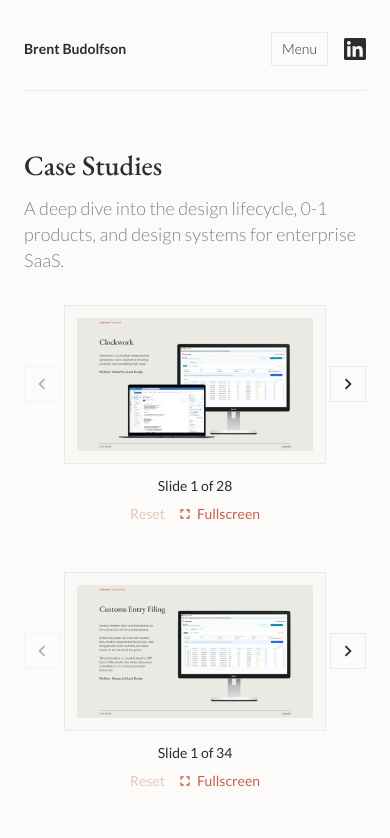
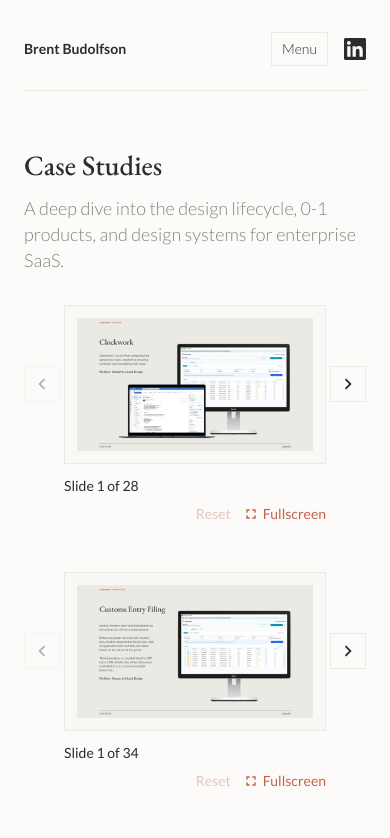
Before and after one commit to bbudolfson/Portfolio-Site, a Next.js app: page /case-study in a window 390 px wide. Shown: the top 838 px of the page. Built offline with nearby package versions, Linux system fonts and the light colour scheme.

Commit message:
Text Alignment

```diff
--- a/src/app/globals.css
+++ b/src/app/globals.css
@@ -104,16 +104,6 @@ h4 {
   display: flex;
   justify-content: flex-end;
   margin-top: var(--space-400);
-}
-
-.resumeDownloadLink {
-  font-size: var(--text-paragraph-medium-size);
-  text-decoration: underline;
-  text-underline-offset: 3px;
-}
-
-.resumeDownloadLink:hover {
-  opacity: 0.85;
 }
 
 .resumeViewer {
@@ -1525,13 +1515,14 @@ h4.projectsQuadHeading {
 }
 
 .caseStudyCarousel {
+  --case-study-nav-size: 44px;
   display: grid;
   gap: var(--space-300);
 }
 
 .caseStudyCarouselStage {
   display: grid;
-  grid-template-columns: auto minmax(0, 1fr) auto;
+  grid-template-columns: var(--case-study-nav-size) minmax(0, 1fr) var(--case-study-nav-size);
   align-items: center;
   column-gap: clamp(8px, 1.5vw, 16px);
 }
@@ -1584,17 +1575,26 @@ h4.projectsQuadHeading {
 }
 
 .caseStudyCarouselFooter {
+  display: grid;
+  grid-template-columns: var(--case-study-nav-size) minmax(0, 1fr) var(--case-study-nav-size);
+  column-gap: clamp(8px, 1.5vw, 16px);
+}
+
+.caseStudyCarouselFooterInset {
+  grid-column: 2;
   display: flex;
   flex-wrap: wrap;
   align-items: center;
-  justify-content: center;
+  justify-content: space-between;
   gap: var(--space-200) var(--space-400);
 }
 
 .caseStudyCarouselFooterActions {
   display: inline-flex;
   align-items: center;
+  justify-content: flex-end;
   gap: var(--space-300);
+  margin-left: auto;
 }
 
 .caseStudyCarouselTextBtn {
@@ -1708,12 +1708,25 @@ h4.projectsQuadHeading {
 }
 
 @media (max-width: 600px) {
+  .caseStudyCarousel {
+    --case-study-nav-size: 36px;
+  }
+
+  .caseStudyCarouselFooterInset {
+    flex-direction: column;
+    align-items: stretch;
+    gap: var(--space-200);
+  }
+
+  .caseStudyCarouselFooterActions {
+    justify-content: flex-end;
+  }
+
+  .caseStudyCarouselStage {
+    column-gap: var(--space-100);
+  }
+
   .caseStudyCarouselFooter {
-    flex-direction: column;
-    gap: var(--space-200);
-  }
-
-  .caseStudyCarouselStage {
     column-gap: var(--space-100);
   }
 
--- a/src/app/page.tsx
+++ b/src/app/page.tsx
@@ -14,7 +14,7 @@ const capabilities = [
   },
   {
     title: "Craft",
-    body: "Craft is what separates something that works from something people love. I care deeply about the interaction details — the flows, the states, the moments of friction that most teams deprioritize until they ship and hear about it from users. I care about the leading, the tracking, the rag. Sketching is thinking for me. I explore in low fidelity before committing, which means fewer wrong turns and more time on what matters.",
+    body: "Craft is what separates something that works from something people love. I care deeply about the interaction details: the flows, the states, and the moments of friction that most teams deprioritize until they ship and hear about it from users. I care about the leading, the tracking, the rag. Sketching is thinking for me. I explore in low fidelity before committing, which means fewer wrong turns and more time on what matters.",
     processPoints: [
       "Sketching is thinking",
       "Typography matters",
@@ -24,7 +24,7 @@ const capabilities = [
   },
   {
     title: "Systems",
-    body: "Design systems are living, and only useful if they're set up in a way that can be scaled and shared between design and development. I build the foundations — variables, tokens, components, rules — in a way that fits how people work, not just how it lives in the design software. The pace of AI requires structure to ensure consistency and polish as teams are empowered to move faster and autonomously.",
+    body: "Design systems are living, and only useful if they're set up in a way that can be scaled and shared between design and development. I build the foundations, including variables, tokens, components, and rules, in a way that fits how people work, not just how it lives in the design software. The pace of AI requires structure to ensure consistency and polish as teams are empowered to move faster and autonomously.",
     processPoints: [
       "Design token & variable systems",
       "Rule definition & documentation",
@@ -34,7 +34,7 @@ const capabilities = [
   },
   {
     title: "Leadership",
-    body: "Design doesn't happen in isolation. I work with teams on the culture and fluency that makes good design possible — through mentorship, critique culture, and design education that meets people where they are. Whether you're a founding team figuring out how design fits, or an established team looking to level up, I can help build the habits and shared language that stick.",
+    body: "Design doesn't happen in isolation. I work with teams on the culture and fluency that makes good design possible through mentorship, critique culture, and design education that meets people where they are. Whether you're a founding team figuring out how design fits, or an established team looking to level up, I can help build the habits and shared language that stick.",
     processPoints: [
       "Design mentorship",
       "Continued education",
--- a/src/app/resume/page.tsx
+++ b/src/app/resume/page.tsx
@@ -31,7 +31,7 @@ export default function ResumePage() {
         </div>
 
         <div className="resumePageToolbar">
-          <Link href={resumePath} download className="resumeDownloadLink">
+          <Link href={resumePath} download className="processPointsCta">
             Download PDF
           </Link>
         </div>
--- a/src/components/CaseStudyCarousel.tsx
+++ b/src/components/CaseStudyCarousel.tsx
@@ -218,6 +218,7 @@ export function CaseStudyCarousel({ slides }: CaseStudyCarouselProps) {
       </div>
 
       <div className="caseStudyCarouselFooter">
+        <div className="caseStudyCarouselFooterInset">
           <p className="caseStudyCarouselCounter" aria-live="polite">
             Slide {selectedIndex + 1} of {slides.length}
           </p>
@@ -243,5 +244,6 @@ export function CaseStudyCarousel({ slides }: CaseStudyCarouselProps) {
           </div>
         </div>
       </div>
+    </div>
   );
 }
```
Lines whose indentation alone changed are shown as unchanged.
